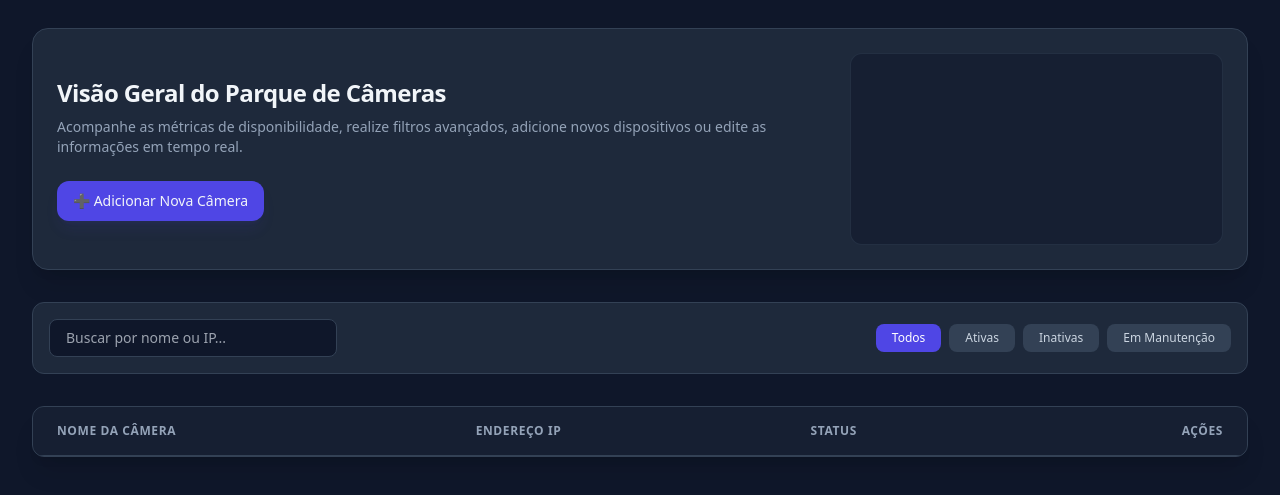
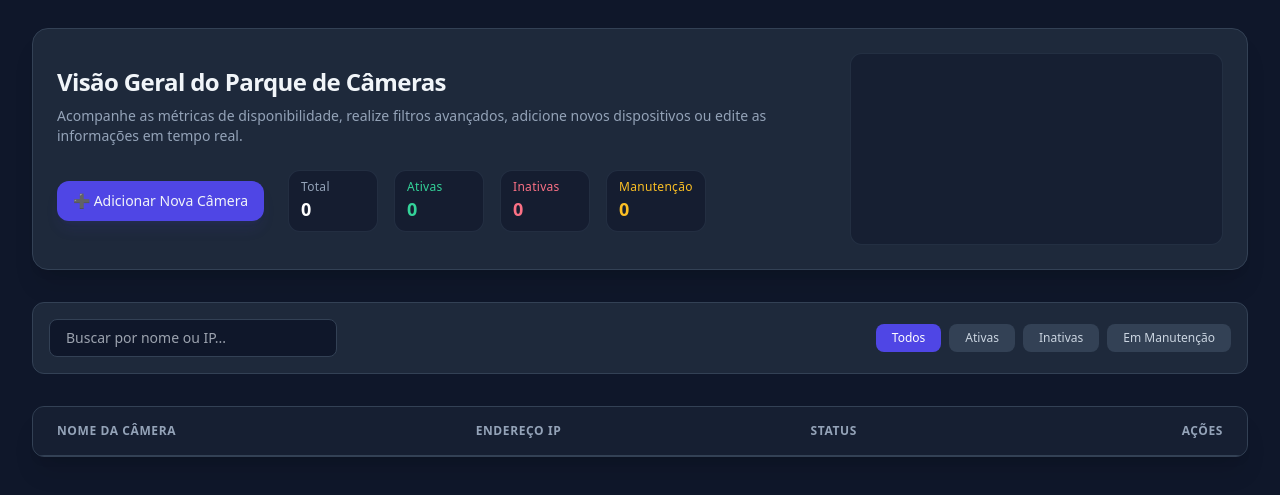
Before and after one commit to BrunoRodriguesDaSilva/Projeto_Gestao_de_Cameras, a plain HTML site: page gestao-cameras/frontend/dashboard.html in a window 1280 px wide. Shown: the part 65-560 px from the top of the page. Drawn offline with nearby package versions, Linux system fonts and the light colour scheme; no server answers; sample sign-in values are in the browser's storage.

Commit message:
adição de contagem de cameras

```diff
--- a/gestao-cameras/frontend/dashboard.html
+++ b/gestao-cameras/frontend/dashboard.html
@@ -1,5 +1,7 @@
-<link rel="stylesheet" href="css/style.css"><!DOCTYPE html>
+<link rel="stylesheet" href="css/style.css">
+<!DOCTYPE html>
 <html lang="pt-BR">
+
 <head>
     <meta charset="UTF-8">
     <meta name="viewport" content="width=device-width, initial-scale=1.0">
@@ -8,6 +10,7 @@
     <script src="https://cdn.jsdelivr.net/npm/chart.js"></script>
     <link rel="stylesheet" href="css/style.css">
 </head>
+
 <body class="bg-slate-900 text-slate-100 font-sans min-h-screen">
 
     <nav class="bg-slate-800 border-b border-slate-700 px-6 py-4 flex justify-between items-center">
@@ -16,7 +19,8 @@
         </div>
         <div class="flex items-center gap-4">
             <span class="text-sm text-slate-400">Olá, <strong class="text-slate-200">Administrador</strong></span>
-            <button onclick="logout()" class="text-xs bg-slate-700 hover:bg-red-600/20 hover:text-red-400 px-3 py-1.5 rounded-lg transition-colors">
+            <button onclick="logout()"
+                class="text-xs bg-slate-700 hover:bg-red-600/20 hover:text-red-400 px-3 py-1.5 rounded-lg transition-colors">
                 Sair
             </button>
         </div>
@@ -24,31 +28,60 @@
 
     <main class="max-w-7xl mx-auto p-4 md:p-8 space-y-8">
 
-        <div class="grid grid-cols-1 md:grid-cols-3 gap-6 items-center bg-slate-800 p-6 rounded-2xl border border-slate-700 shadow-xl">
+        <div
+            class="grid grid-cols-1 md:grid-cols-3 gap-6 items-center bg-slate-800 p-6 rounded-2xl border border-slate-700 shadow-xl">
             <div class="md:col-span-2 space-y-2">
                 <h2 class="text-2xl font-bold tracking-tight">Visão Geral do Parque de Câmeras</h2>
-                <p class="text-slate-400 text-sm">Acompanhe as métricas de disponibilidade, realize filtros avançados, adicione novos dispositivos ou edite as informações em tempo real.</p>
-                <div class="pt-4 flex gap-3">
-                    <button onclick="abrirModal()" class="bg-indigo-600 hover:bg-indigo-500 px-4 py-2.5 rounded-xl font-medium text-sm transition-all shadow-lg shadow-indigo-600/10 flex items-center gap-2">
+                <p class="text-slate-400 text-sm">Acompanhe as métricas de disponibilidade, realize filtros avançados,
+                    adicione novos dispositivos ou edite as informações em tempo real.</p>
+                <div class="pt-4 flex flex-col sm:flex-row sm:items-center gap-6">
+                    <button onclick="abrirModal()"
+                        class="bg-indigo-600 hover:bg-indigo-500 px-4 py-2.5 rounded-xl font-medium text-sm transition-all shadow-lg shadow-indigo-600/10 flex items-center gap-2 whitespace-nowrap">
                         ➕ Adicionar Nova Câmera
                     </button>
+
+                    <div class="grid grid-cols-2 sm:flex gap-4 text-xs tracking-wide">
+                        <div class="bg-slate-900/60 border border-slate-700/50 px-3 py-2 rounded-xl min-w-[90px]">
+                            <p class="text-slate-400">Total</p>
+                            <p id="numTotal" class="text-lg font-bold text-white">0</p>
+                        </div>
+                        <div class="bg-slate-900/60 border border-slate-700/50 px-3 py-2 rounded-xl min-w-[90px]">
+                            <p class="text-emerald-400">Ativas</p>
+                            <p id="numAtivas" class="text-lg font-bold text-emerald-400">0</p>
+                        </div>
+                        <div class="bg-slate-900/60 border border-slate-700/50 px-3 py-2 rounded-xl min-w-[90px]">
+                            <p class="text-rose-400">Inativas</p>
+                            <p id="numInativas" class="text-lg font-bold text-rose-400">0</p>
+                        </div>
+                        <div class="bg-slate-900/60 border border-slate-700/50 px-3 py-2 rounded-xl min-w-[90px]">
+                            <p class="text-amber-400">Manutenção</p>
+                            <p id="numManutencao" class="text-lg font-bold text-amber-400">0</p>
+                        </div>
+                    </div>
                 </div>
             </div>
-            <div class="flex flex-col items-center justify-center p-2 bg-slate-900/50 rounded-xl border border-slate-700/50 h-48 relative">
+            <div
+                class="flex flex-col items-center justify-center p-2 bg-slate-900/50 rounded-xl border border-slate-700/50 h-48 relative">
                 <canvas id="statusChart"></canvas>
             </div>
         </div>
 
-        <div class="bg-slate-800 p-4 rounded-xl border border-slate-700 flex flex-col md:flex-row gap-4 items-center justify-between">
+        <div
+            class="bg-slate-800 p-4 rounded-xl border border-slate-700 flex flex-col md:flex-row gap-4 items-center justify-between">
             <div class="w-full md:w-72 relative">
                 <input type="text" id="searchBar" oninput="filtrarCameras()" placeholder="Buscar por nome ou IP..."
-                       class="w-full bg-slate-900 border border-slate-700 rounded-lg px-4 py-2 text-sm focus:outline-none focus:ring-2 focus:ring-indigo-500 text-white">
+                    class="w-full bg-slate-900 border border-slate-700 rounded-lg px-4 py-2 text-sm focus:outline-none focus:ring-2 focus:ring-indigo-500 text-white">
             </div>
             <div class="flex gap-2 w-full md:w-auto overflow-x-auto pb-1 md:pb-0">
-                <button onclick="definirFiltroStatus('Todos')" id="btn-filtro-Todos" class="px-4 py-1.5 rounded-lg text-xs font-medium transition-colors bg-indigo-600 text-white">Todos</button>
-                <button onclick="definirFiltroStatus('Ativa')" id="btn-filtro-Ativa" class="px-4 py-1.5 rounded-lg text-xs font-medium transition-colors bg-slate-700 hover:bg-slate-600 text-slate-300">Ativas</button>
-                <button onclick="definirFiltroStatus('Inativa')" id="btn-filtro-Inativa" class="px-4 py-1.5 rounded-lg text-xs font-medium transition-colors bg-slate-700 hover:bg-slate-600 text-slate-300">Inativas</button>
-                <button onclick="definirFiltroStatus('Manutenção')" id="btn-filtro-Manutenção" class="px-4 py-1.5 rounded-lg text-xs font-medium transition-colors bg-slate-700 hover:bg-slate-600 text-slate-300">Em Manutenção</button>
+                <button onclick="definirFiltroStatus('Todos')" id="btn-filtro-Todos"
+                    class="px-4 py-1.5 rounded-lg text-xs font-medium transition-colors bg-indigo-600 text-white">Todos</button>
+                <button onclick="definirFiltroStatus('Ativa')" id="btn-filtro-Ativa"
+                    class="px-4 py-1.5 rounded-lg text-xs font-medium transition-colors bg-slate-700 hover:bg-slate-600 text-slate-300">Ativas</button>
+                <button onclick="definirFiltroStatus('Inativa')" id="btn-filtro-Inativa"
+                    class="px-4 py-1.5 rounded-lg text-xs font-medium transition-colors bg-slate-700 hover:bg-slate-600 text-slate-300">Inativas</button>
+                <button onclick="definirFiltroStatus('Manutenção')" id="btn-filtro-Manutenção"
+                    class="px-4 py-1.5 rounded-lg text-xs font-medium transition-colors bg-slate-700 hover:bg-slate-600 text-slate-300">Em
+                    Manutenção</button>
             </div>
         </div>
 
@@ -56,7 +89,8 @@
             <div class="overflow-x-auto">
                 <table class="w-full text-left border-collapse">
                     <thead>
-                        <tr class="bg-slate-900/50 text-slate-400 text-xs font-semibold uppercase tracking-wider border-b border-slate-700">
+                        <tr
+                            class="bg-slate-900/50 text-slate-400 text-xs font-semibold uppercase tracking-wider border-b border-slate-700">
                             <th class="px-6 py-4">Nome da Câmera</th>
                             <th class="px-6 py-4">Endereço IP</th>
                             <th class="px-6 py-4">Status</th>
@@ -64,13 +98,14 @@
                         </tr>
                     </thead>
                     <tbody id="cameraTableBody" class="divide-y divide-slate-700 text-sm">
-                        </tbody>
+                    </tbody>
                 </table>
             </div>
         </div>
     </main>
 
-    <div id="cameraModal" class="hidden fixed inset-0 bg-black/60 backdrop-blur-sm flex items-center justify-center p-4 z-50">
+    <div id="cameraModal"
+        class="hidden fixed inset-0 bg-black/60 backdrop-blur-sm flex items-center justify-center p-4 z-50">
         <div class="bg-slate-800 w-full max-w-md rounded-2xl border border-slate-700 p-6 shadow-2xl space-y-4">
             <div class="flex justify-between items-center">
                 <h3 id="modalTitle" class="text-lg font-bold text-white">Adicionar Câmera</h3>
@@ -83,18 +118,19 @@
                 <div>
                     <label class="block text-xs font-medium text-slate-400 mb-1">Nome da Câmera</label>
                     <input type="text" id="cameraNome" required placeholder="Ex: Portaria Principal"
-                           class="w-full bg-slate-900 border border-slate-700 rounded-lg px-3 py-2 text-sm text-white focus:outline-none focus:ring-2 focus:ring-indigo-500">
+                        class="w-full bg-slate-900 border border-slate-700 rounded-lg px-3 py-2 text-sm text-white focus:outline-none focus:ring-2 focus:ring-indigo-500">
                 </div>
 
                 <div>
                     <label class="block text-xs font-medium text-slate-400 mb-1">Endereço IP</label>
                     <input type="text" id="cameraIP" required placeholder="Ex: 192.168.1.50"
-                           class="w-full bg-slate-900 border border-slate-700 rounded-lg px-3 py-2 text-sm text-white focus:outline-none focus:ring-2 focus:ring-indigo-500">
+                        class="w-full bg-slate-900 border border-slate-700 rounded-lg px-3 py-2 text-sm text-white focus:outline-none focus:ring-2 focus:ring-indigo-500">
                 </div>
 
                 <div>
                     <label class="block text-xs font-medium text-slate-400 mb-1">Status Operacional</label>
-                    <select id="cameraStatus" class="w-full bg-slate-900 border border-slate-700 rounded-lg px-3 py-2 text-sm text-white focus:outline-none focus:ring-2 focus:ring-indigo-500">
+                    <select id="cameraStatus"
+                        class="w-full bg-slate-900 border border-slate-700 rounded-lg px-3 py-2 text-sm text-white focus:outline-none focus:ring-2 focus:ring-indigo-500">
                         <option value="Ativa">Ativa</option>
                         <option value="Inativa">Inativa</option>
                         <option value="Manutenção">Em Manutenção</option>
@@ -102,8 +138,10 @@
                 </div>
 
                 <div class="flex justify-end gap-2 pt-2">
-                    <button type="button" onclick="fecharModal()" class="px-4 py-2 bg-slate-700 hover:bg-slate-600 rounded-lg text-sm transition-colors">Cancelar</button>
-                    <button type="submit" class="px-4 py-2 bg-indigo-600 hover:bg-indigo-500 rounded-lg text-sm text-white font-medium transition-colors">Salvar</button>
+                    <button type="button" onclick="fecharModal()"
+                        class="px-4 py-2 bg-slate-700 hover:bg-slate-600 rounded-lg text-sm transition-colors">Cancelar</button>
+                    <button type="submit"
+                        class="px-4 py-2 bg-indigo-600 hover:bg-indigo-500 rounded-lg text-sm text-white font-medium transition-colors">Salvar</button>
                 </div>
             </form>
         </div>
@@ -112,4 +150,5 @@
     <script src="js/dashboard.js"></script>
     <script src="js/login.js"></script>
 </body>
+
 </html>
```
Also changed, not shown: gestao-cameras/frontend/js/dashboard.js (+8 -2 lines).
